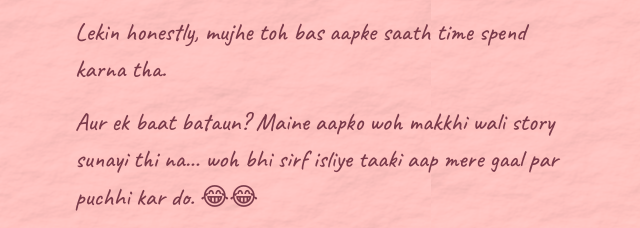
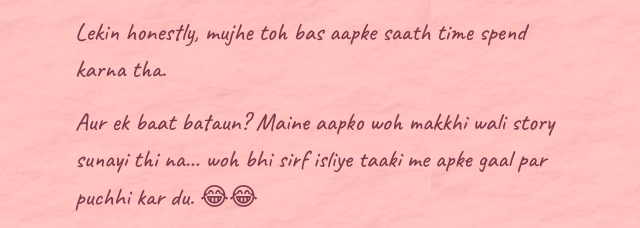
Before and after one commit to Rahulparmar17/Riya-Yash, a plain HTML site: page riya-yash/index.html in a window 1280 px wide. Shown: the part 3913-4141 px from the top of the page, 89-729 px from the left. Drawn offline with Linux system fonts and the light colour scheme.

Commit message:
Update index.html

```diff
--- a/riya-yash/index.html
+++ b/riya-yash/index.html
@@ -146,7 +146,7 @@ const chapters=[
  text:["Phir aaya 12 April... humara roka! 🥹","Ek aisa din jab humari kahani ko ek naya naam mila. Ab sirf humari mulaqatein aur baatein nahi thi, balki ek doosre ke saath poori zindagi bitane ka ek khoobsurat vaada bhi tha.","Aapke saath us din ki har chhoti si memory mere liye special hai.","Aur ab jab peeche mudkar dekhti hoon toh lagta hai ki humari forever wali journey ki shuruaat yahin se hui thi."],
  media:["roka.jpg"]},
 {cls:"pol",date:"26 April",title:"Our First Date",sub:"Ubud ❤️",
- text:["Janaaaa, humari pehli date yaad hai? Ubud gaye the hum! ❤️","Aur kitne funny the na hum. Dessert humare haathon se gir gaya tha aur dumplings ka taste bhi itna bekar tha. 😂","Lekin honestly, mujhe toh bas aapke saath time spend karna tha.","Aur ek baat bataun? Maine aapko woh makkhi wali story sunayi thi na... woh bhi sirf isliye taaki aap mere gaal par puchhi kar do. 😂😂","Aapko shayad tab samajh aaya ho ya nahi, par main toh apni chhoti-chhoti shararatein kar rahi thi.","Humari first date perfect toh bilkul nahi thi, par meri favourite memories mein se ek zaroor ban gayi."],
+ text:["Janaaaa, humari pehli date yaad hai? Ubud gaye the hum! ❤️","Aur kitne funny the na hum. Dessert humare haathon se gir gaya tha aur dumplings ka taste bhi itna bekar tha. 😂","Lekin honestly, mujhe toh bas aapke saath time spend karna tha.","Aur ek baat bataun? Maine aapko woh makkhi wali story sunayi thi na... woh bhi sirf isliye taaki me apke gaal par puchhi kar du. 😂😂","Aapko shayad tab samajh aaya ho ya nahi, par main toh apni chhoti-chhoti shararatein kar rahi thi.","Humari first date perfect toh bilkul nahi thi, par meri favourite memories mein se ek zaroor ban gayi."],
  media:["first-date-1.jpg","first-date-2.jpg"],caps:["Ubud ❤️","candid moment"],
  extra:'<div class="doodles"><span>🍰</span> <span style="animation-delay:.5s">🥟</span> <span style="animation-delay:1s">🪰</span> <span style="animation-delay:1.5s">😘</span></div>'},
 {cls:"cine",date:"8 May",title:"The Day Was All About You",sub:"Riya's Birthday 🎂",
```
